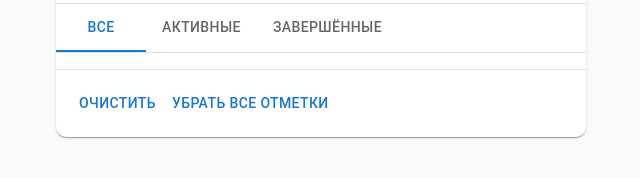
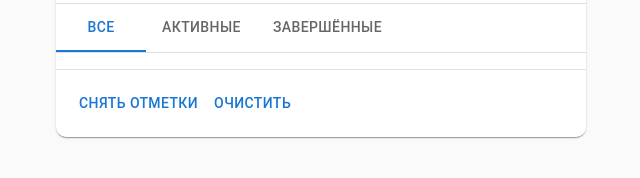
Before and after one commit to AcidRainFckU/react-todo-app, a React app: page / in a window 1280 px wide. Shown: the part 138-316 px from the top of the page, without its empty margins (319-959 px from the left). Built offline with nearby package versions, Linux system fonts and the light colour scheme.

Commit message:
Исправил замечания

```diff
--- a/src/App.tsx
+++ b/src/App.tsx
@@ -11,14 +11,16 @@ type Todo = {
 
 enum Action {
   ADD_TUSK = 'ADD_TUSK',
-  REM_TUSK = 'REM_TUSK',
+  REMOVE_TUSK = 'REMOVE_TUSK',
   CHANGE_COMPLITED = 'CHANGE_COMPLITED',
+  CLEAR_TUSKS = 'CLEAR_TUSKS',
+  COMPLETE_ALL_TUSK = 'COMPLETE_ALL_TUSK',
 }
 
 type SetAction = {
   type: Action
   payload: {
-    id?: number
+    id: number
     text: string
     complited: boolean
   }
@@ -35,14 +37,10 @@ function reducer(state: Todo[], action: SetAction) {
           complited: action.payload.complited,
         },
       ]
-    case 'REM_TUSK':
-      if (action.payload?.id) {
+    case 'REMOVE_TUSK':
       return state.filter((tusk) => tusk.id !== action.payload.id)
-      } else {
-        return []
-      }
+
     case 'CHANGE_COMPLITED':
-      if (action.payload?.id) {
       return state.map((tusk) => {
         if (tusk.id === action.payload.id) {
           return { ...tusk, complited: !tusk.complited }
@@ -50,17 +48,12 @@ function reducer(state: Todo[], action: SetAction) {
           return tusk
         }
       })
-      } else {
-        if (!action.payload.complited) {
-          return state.map((tusk) => {
-            return { ...tusk, complited: false }
+    case 'CLEAR_TUSKS':
+      return []
+    case 'COMPLETE_ALL_TUSK':
+      return state.map((task) => {
+        return { ...task, complited: action.payload.complited }
       })
-        } else {
-          return state.map((tusk) => {
-            return { ...tusk, complited: true }
-          })
-        }
-      }
 
     default:
       return state
@@ -70,22 +63,13 @@ function reducer(state: Todo[], action: SetAction) {
 function App() {
   const [state, dispatch] = useReducer(reducer, [])
 
-  const removeTask = (id?: number) => {
-    if (id) {
-      if (window.confirm('Удалить задачу?')) {
-        dispatch({ type: 'REM_TUSK', payload: { id } } as SetAction)
-      }
-    } else {
+  const celarState = () => {
     if (window.confirm('Удалить все задачи?')) {
-        dispatch({ type: 'REM_TUSK' } as SetAction)
+      dispatch({ type: 'CLEAR_TUSKS' } as SetAction)
     }
   }
-  }
-  const togleCheck = (id?: number, complited?: boolean) => {
-    dispatch({
-      type: 'CHANGE_COMPLITED',
-      payload: { id, complited },
-    } as SetAction)
+  const completeAllTusk = (complited: boolean) => {
+    dispatch({ type: 'COMPLETE_ALL_TUSK', payload: { complited } } as SetAction)
   }
 
   return (
@@ -106,27 +90,23 @@ function App() {
           {state.map((item: Todo) => (
             <Item
               text={item.text}
+              dispatch={dispatch}
               key={item.id}
               id={item.id}
               complited={item.complited}
-              removeTask={removeTask}
-              togleCheck={togleCheck}
             />
           ))}
         </List>
         <Divider />
         <div className="check-buttons">
-          <Button onClick={() => removeTask()}>Очистить</Button>
-
-          {state.every((el) => el.complited) ? (
-            <Button onClick={() => togleCheck(undefined, false)}>
-              Убрать все отметки
-            </Button>
+          {state.some((task) => task.complited === false) ? (
+            <Button onClick={() => completeAllTusk(true)}>Отметить всё</Button>
           ) : (
-            <Button onClick={() => togleCheck(undefined, true)}>
-              Отметить всё
+            <Button onClick={() => completeAllTusk(false)}>
+              Снять отметки
             </Button>
           )}
+          <Button onClick={celarState}>Очистить</Button>
         </div>
       </Paper>
     </div>
--- a/src/components/AddField.tsx
+++ b/src/components/AddField.tsx
@@ -33,7 +33,7 @@ export const AddField: React.FC<Props> = ({ dispatch }) => {
         placeholder="Введите текст задачи..."
         fullWidth
         required
-        value={text} //Без такой записи выдаёт ошибку
+        value={text}
         onChange={(e) => setText(e.target.value)}
       />
       <Button type="submit">
--- a/src/components/Item.tsx
+++ b/src/components/Item.tsx
@@ -8,18 +8,17 @@ import CheckCircleIcon from '@mui/icons-material/CheckCircle'
 
 type Props = {
   text: string
+  dispatch: any
   complited: boolean
   id: number
-  removeTask: (id: number) => void
-  togleCheck: (id: number) => void
 }
-export const Item: React.FC<Props> = ({
-  text,
-  complited,
-  id,
-  removeTask,
-  togleCheck,
-}) => {
+export const Item: React.FC<Props> = ({ text, dispatch, complited, id }) => {
+  const removeTask = () => {
+    if (window.confirm('Удалить задачу?')) {
+      dispatch({ type: 'REMOVE_TUSK', payload: { id } })
+    }
+  }
+
   return (
     <ListItem>
       <div className="d-flex item">
@@ -27,14 +26,16 @@ export const Item: React.FC<Props> = ({
           icon={<RadioButtonUncheckedIcon />}
           checkedIcon={<CheckCircleIcon />}
           checked={complited}
-          onClick={() => togleCheck(id)}
+          onClick={() =>
+            dispatch({ type: 'CHANGE_COMPLITED', payload: { id } })
+          }
         />
         <Typography className="item-text">{text}</Typography>
         <div className="item-buttons d-flex">
           <IconButton>
             <EditIcon style={{ fontSize: 20 }} />
           </IconButton>
-          <IconButton onClick={() => removeTask(id)}>
+          <IconButton onClick={removeTask}>
             <DeleteOutlineIcon style={{ fontSize: 20 }} />
           </IconButton>
         </div>
```
Lines whose indentation alone changed are shown as unchanged.
